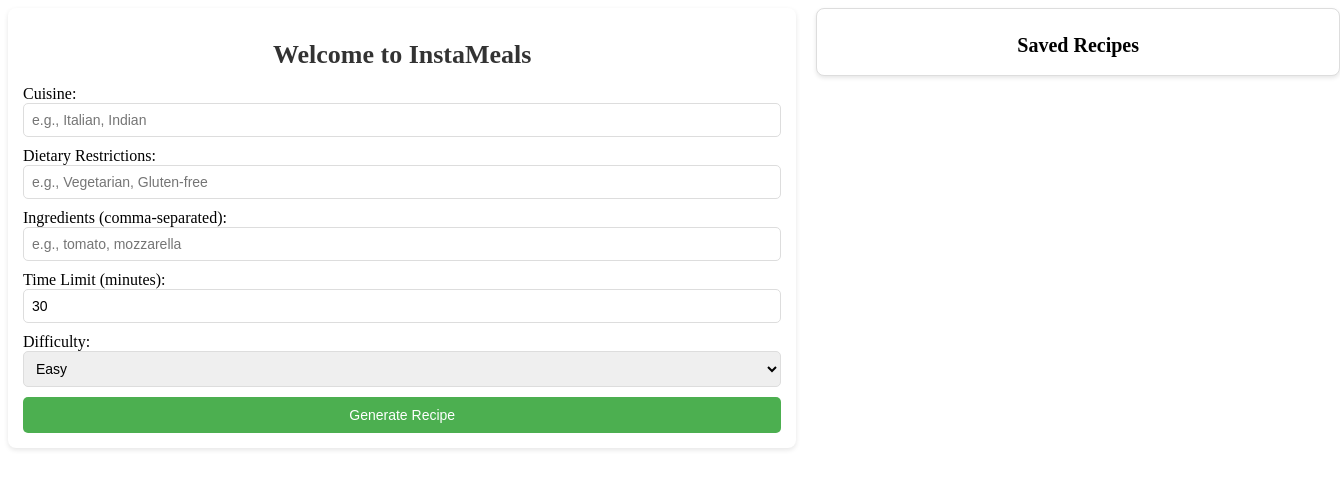
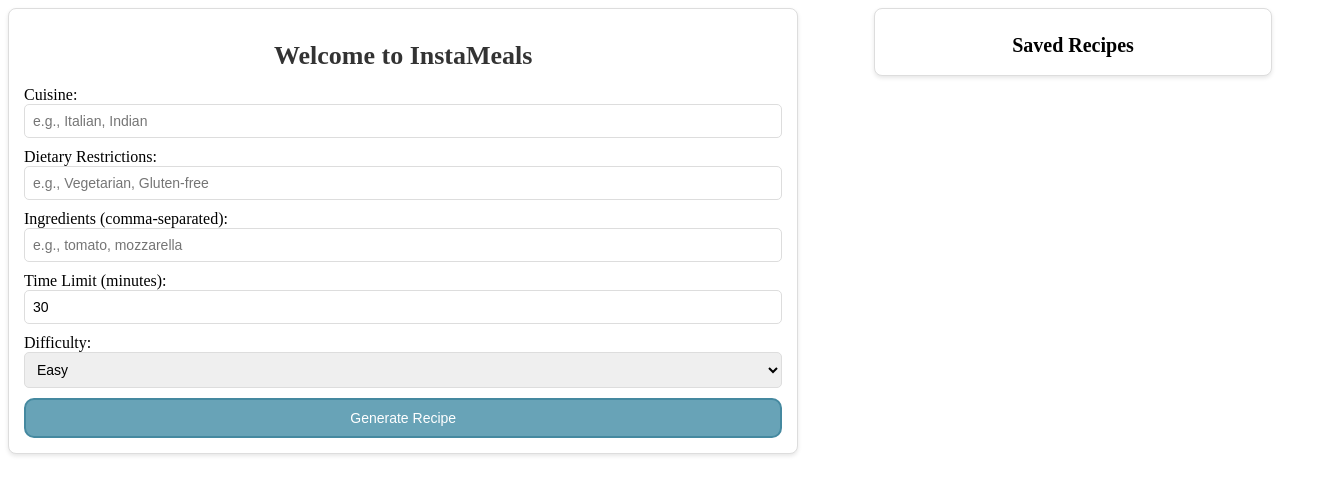
Before and after one commit to samm-47/InstaMeals, a Next.js app: page / in a window 1280 px wide. Shown: the top 494 px of the page, 1340 px wide, since content can reach past the window. Built offline with nearby package versions, Linux system fonts and the light colour scheme.

Commit message:
Update RecipeGenerator.css

```diff
--- a/app/components/RecipeGenerator.css
+++ b/app/components/RecipeGenerator.css
@@ -12,8 +12,9 @@
   flex: 0 0 60%; /* Fixed width of 40% */ /* 60-70% of the page width */
   padding: 15px;
   background-color: #fff;
+  border: 1px solid #ddd;
   border-radius: 8px;
-  box-shadow: 0 2px 5px rgba(0, 0, 0, 0.1);
+  box-shadow: 0 2px 4px rgba(0, 0, 0, 0.1);
 }
 
 .title {
@@ -49,14 +50,15 @@
   padding: 10px;
   font-size: 14px; /* Smaller button font size */
   color: white;
-  background-color: #4CAF50;
-  border: none;
-  border-radius: 5px;
+  background-color: #68a3b7;
+  border: 2px solid #4589a0;
+  border-radius: 10px;
+
   cursor: pointer;
 }
 
 .submit-btn:hover, .save-btn:hover {
-  background-color: #45a049;
+  background-color: #96c4de;
 }
 
 .submit-btn:disabled {
@@ -68,16 +70,17 @@
 .recipe {
   margin-top: 15px;
   padding: 10px;
-  background-color: #eef2f3;
-  border-radius: 5px;
-  max-width: 100%;
-  box-shadow: 0 2px 4px rgba(0, 0, 0, 0.1);
+  background-color: #fff;
+
+  max-width: 80%;
+
 }
 
 .recipe pre {
   background-color: #fff;
+
   padding: 8px; /* Reduce padding */
-  border-radius: 5px;
+
   font-size: 14px;
   white-space: pre-wrap; /* Wrap text while preserving pre-formatting */
   word-break: break-word; /* Break words to prevent overflow */
@@ -86,12 +89,13 @@
 }
 .saved-recipes pre {
   background-color: #fff;
+  border: 1px solid #7393B3;
   padding: 8px; /* Reduce padding */
   border-radius: 5px;
-  font-size: 14px;
+  font-size: 8px;
   white-space: pre-wrap; /* Wrap text while preserving pre-formatting */
   word-break: break-word; /* Break words to prevent overflow */
-  max-width: 90%;
+  max-width: 80%;
   overflow: auto; /* Allow scrolling if still needed */
 }
 
@@ -99,7 +103,7 @@
 
 .saved-recipes {
   flex: 0 0 40%; /* Fixed width of 40% */
-  max-width: 600px;
+  max-width: 380px;
   padding: 8px;
   background-color: #fff;
   border: 1px solid #ddd;
@@ -124,11 +128,13 @@
   display: flex;
   flex-direction: column;
   gap: 10px;
+
 }
 
 /* Individual saved recipe list item */
 .saved-recipes li {
   background-color: #f9f9f9;
+
   padding: 10px;
   border-radius: 4px;
   box-shadow: 0 1px 3px rgba(0, 0, 0, 0.1);
@@ -143,6 +149,7 @@
 /* Hover effect for list items */
 .saved-recipes li:hover {
   background-color: #f1f1f1;
+
 }
 /* Modal overlay */
 .modal-overlay {
@@ -152,6 +159,7 @@
   width: 100%;
   height: 100%;
   background: rgba(0, 0, 0, 0.7);
+
   display: flex;
   justify-content: center;
   align-items: center;
@@ -160,6 +168,7 @@
 
 .modal-content pre{
   background-color: #fff;
+
   padding: 8px; /* Reduce padding */
   border-radius: 5px;
   font-size: 14px;
@@ -172,6 +181,7 @@
 /* Modal content */
 .modal-content {
   background: white;
+
   padding: 20px;
   border-radius: 8px;
   width: 80%;
@@ -183,7 +193,7 @@
 
 /* Close button */
 .close-btn {
-  background-color: #f44336;
+  background-color: #7393B3;
   color: white;
   border: none;
   padding: 10px;
@@ -193,7 +203,7 @@
 }
 
 .close-btn:hover {
-  background-color: #d32f2f;
+  background-color: #455f78;
 }
 
 
@@ -225,5 +235,5 @@
 }
 
 .saved-recipe-item button.delete-btn:hover {
-  color: red; /* Change color on hover */
+  color: #7393B3; /* Change color on hover */
 }
```
